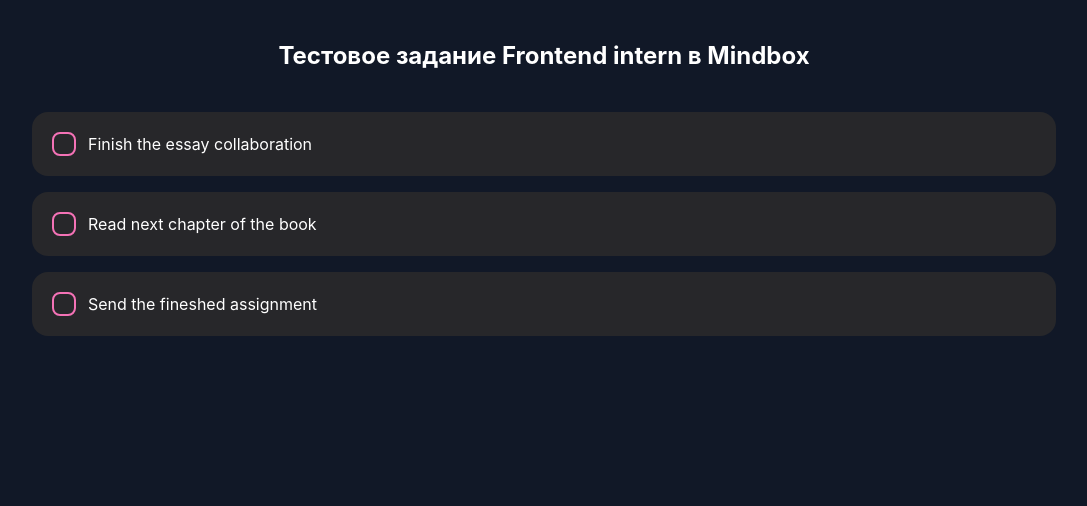
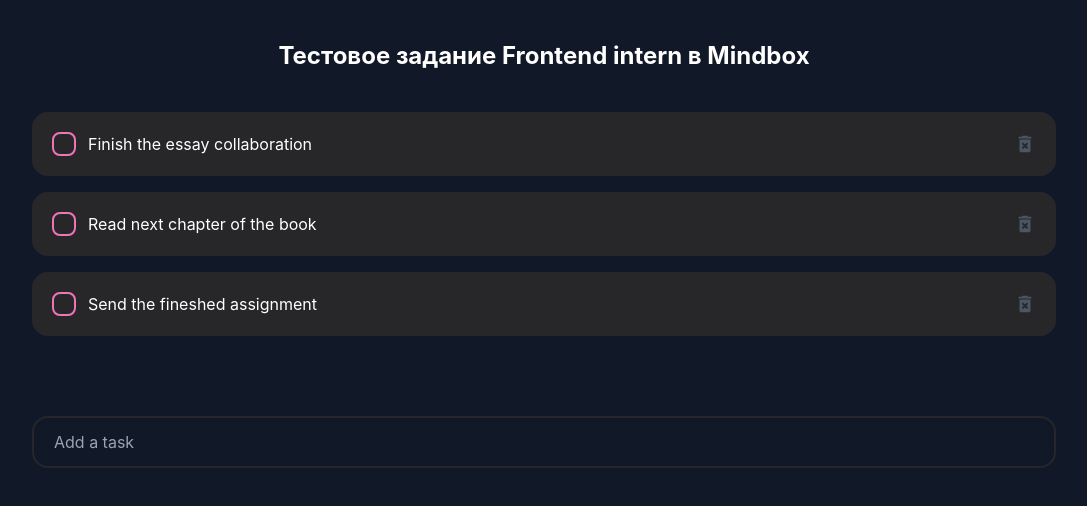
Before and after one commit to Aleksei-89ST/Todo-react-test, a React (Create React App) app: page / in a window 1280 px wide. Shown: the top 506 px of the page, without its empty margins (96-1183 px from the left). Built offline with nearby package versions, Linux system fonts and the light colour scheme.

Commit message:
логика create and remove todo

```diff
--- a/src/components/screens/Home/Home.jsx
+++ b/src/components/screens/Home/Home.jsx
@@ -1,39 +1,49 @@
 import React, { useState } from "react";
+import CreateTodoField from "./createTodoField/CreateTodoField";
 import TodoItem from "./item/TodoItem";
 
-
-  const data = [
+export const data = [
   {
-      id:'d4d34dj938jd',
+    id: "d4d34dj938jd",
     title: "Finish the essay collaboration",
     isCompleted: false,
   },
   {
-      id:'nuic38yf34fy837g',
+    id: "nuic38yf34fy837g",
     title: "Read next chapter of the book",
     isCompleted: false,
   },
   {
-      id:'mejf893h893fh',
+    id: "mejf893h893fh",
     title: "Send the fineshed assignment",
     isCompleted: false,
   },
 ];
 const Home = () => {
-    const [todos,setTodos] = useState(data)
+  const [todos, setTodos] = useState(data);
   const changeTodo = (id) => {
-      const copy = [...todos]
-      const current = copy.find(t => t.id === id)
-      current.isCompleted = !current.isCompleted
-      setTodos(copy)
-    }
-console.log(todos)
+    const copy = [...todos];
+    const current = copy.find((t) => t.id === id);
+    current.isCompleted = !current.isCompleted;
+    setTodos(copy);
+  };
+
+  const removeTodo = (id) => setTodos([...todos].filter((t) => t.id !== id));
+
   return (
     <div className="text-white w-4/5 mx-auto">
-      <h1 className="text-2xl font-bold text-center mb-10">Тестовое задание Frontend intern в Mindbox </h1>
-      {data.map((todo) => (
-        <TodoItem key={todo.id} todo={todo} changeTodo={changeTodo} />
+      <h1 className="text-2xl font-bold text-center mb-10">
+        Тестовое задание Frontend intern в Mindbox{" "}
+      </h1>
+      {todos.map((todo) => (
+        <TodoItem
+          key={todo.id}
+          todo={todo}
+          changeTodo={changeTodo}
+          removeTodo={removeTodo}
+        />
       ))}
+      <CreateTodoField setTodos={setTodos} />
     </div>
   );
 };
--- /dev/null
+++ b/src/components/screens/Home/createTodoField/CreateTodoField.jsx
@@ -0,0 +1,30 @@
+import React, { useState } from "react";
+
+const CreateTodoField = ({ setTodos }) => {
+  const [title, setTitle] = useState("");
+
+  const addTodo = (title) => {
+    setTodos((prev) => [
+      {
+        id: new Date(),
+        title,
+        isCompleted: false,
+      },
+      ...prev,
+    ]);
+    setTitle("");
+  };
+  return (
+    <div className="flex items-center justify-between mb-4 rounded-2xl border-zinc-800 border-2 px-5 py-3 w-full mt-20">
+      <input
+        type="text"
+        placeholder="Add a task"
+        onChange={(e) => setTitle(e.target.value)}
+        value={title}
+        onKeyDown={(e) => e.key === "Enter" && addTodo(title)}
+        className="bg-transparent w-full border-none outline-none"
+      />
+    </div>
+  );
+};
+export default CreateTodoField;
--- a/src/components/screens/Home/item/Check.jsx
+++ b/src/components/screens/Home/item/Check.jsx
@@ -1,6 +1,6 @@
 import React from "react";
 import { BsCheck } from "react-icons/bs";
-import cn from 'classnames'
+import cn from "classnames";
 
 const Check = ({ isCompleted }) => {
   return (
--- a/src/components/screens/Home/item/TodoItem.jsx
+++ b/src/components/screens/Home/item/TodoItem.jsx
@@ -1,13 +1,12 @@
 import React from "react";
 import Check from "./Check";
 import cn from "classnames";
+import { MdDeleteForever } from "react-icons/md";
 
-const TodoItem = ({ todo, changeTodo }) => {
+const TodoItem = ({ todo, changeTodo, removeTodo }) => {
   return (
-    <button
-      className="flex items-center mb-4 rounded-2xl bg-zinc-800 p-5 w-full"
-      onClick={() => changeTodo(todo.id)}
-    >
+    <div className="flex items-center justify-between mb-4 rounded-2xl bg-zinc-800 p-5 w-full">
+      <button className="flex items-center" onClick={() => changeTodo(todo.id)}>
         <Check isCompleted={todo.isCompleted} />
         <span
           className={cn({
@@ -17,6 +16,13 @@
           {todo.title}
         </span>
       </button>
+      <button onClick={() => removeTodo(todo.id)}>
+        <MdDeleteForever
+          size={22}
+          className="text-gray-600 hover:text-red-700 transition-colors ease-in-out duration-300"
+        />
+      </button>
+    </div>
   );
 };
 
```
Lines whose indentation alone changed are shown as unchanged.
